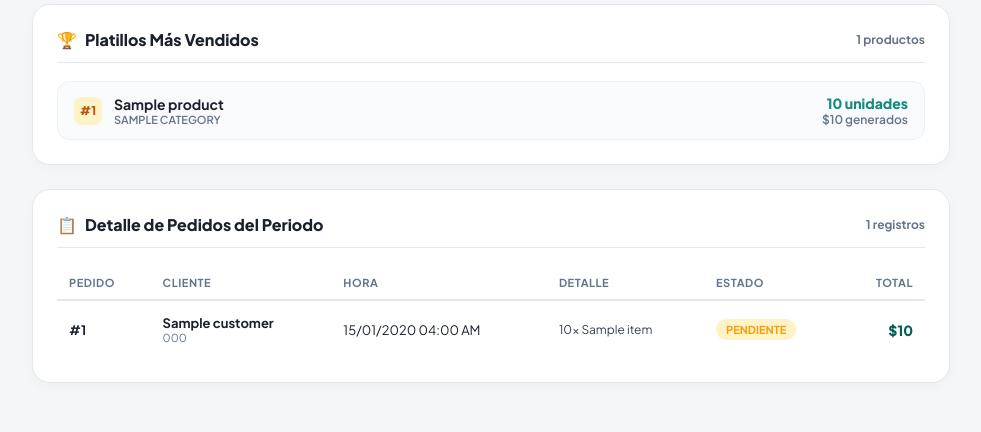
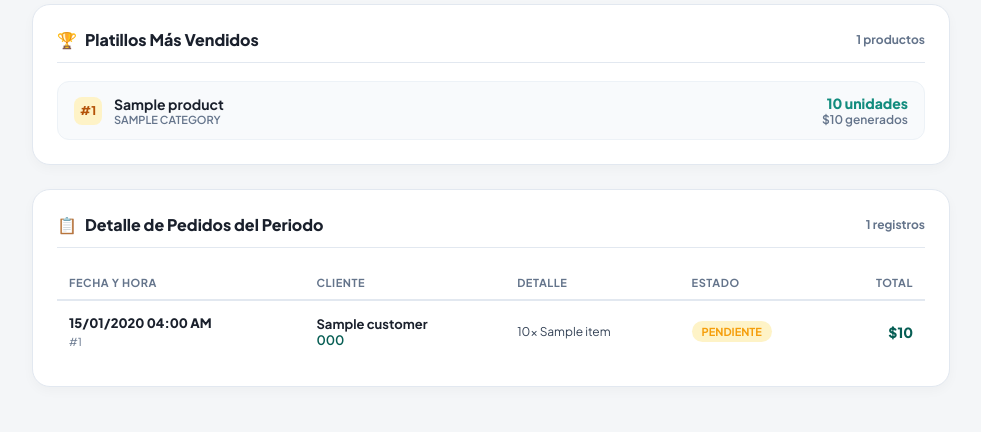
Before and after one commit to pmailprueba-apps/whatsapp-restaurant, a FastAPI app: template app/templates/ventas.html in a window 1280 px wide. Shown: the part 368-800 px from the top of the page, without its empty margins (149-1130 px from the left). Run offline with FastAPI, Linux system fonts and the light colour scheme; the template is opened without the code that fills it: most values are stand-ins (such as "Sample title", 1, 10 or a date in 2020).

Commit message:
refactor(dashboard): priorizar fecha y hora, destacar teléfono del cliente y remover columna de pedido

```diff
--- a/app/templates/ventas.html
+++ b/app/templates/ventas.html
@@ -256,7 +256,7 @@
             .header { padding: 16px; flex-direction: column; align-items: stretch; text-align: center; }
             .btn-back { justify-content: center; }
             .kpi-grid { grid-template-columns: 1fr 1fr; }
-            .orders-table th:nth-child(3), .orders-table td:nth-child(3) { display: none; }
+            /* Se removió el display:none que ocultaba la tercera columna en celulares */
         }
     </style>
 </head>
@@ -377,9 +377,8 @@
             <table class="orders-table">
                 <thead>
                     <tr>
-                        <th>Pedido</th>
+                        <th>Fecha y Hora</th>
                         <th>Cliente</th>
-                        <th>Hora</th>
                         <th>Detalle</th>
                         <th>Estado</th>
                         <th style="text-align: right;">Total</th>
@@ -388,12 +387,14 @@
                 <tbody>
                     {% for order in metrics.orders %}
                     <tr>
-                        <td><strong>#{{ order.id }}</strong></td>
+                        <td>
+                            <div style="font-weight: 800; color: var(--text);">{{ order.created_at|slp_time }}</div>
+                            <div style="font-size: 11px; color: var(--text-muted); margin-top: 4px;">#{{ order.id }}</div>
+                        </td>
                         <td>
                             <div style="font-weight: 700;">{{ order.customer.name or 'Cliente' }}</div>
-                            <div style="font-size: 11px; color: var(--text-muted);">{{ order.customer.phone }}</div>
+                            <div style="font-size: 13px; font-weight: 600; color: var(--primary-dark);">{{ order.customer.phone }}</div>
                         </td>
-                        <td>{{ order.created_at|slp_time }}</td>
                         <td>
                             <div style="font-size: 12px; color: #334155;">
                                 {% for item in order.items %}
```
